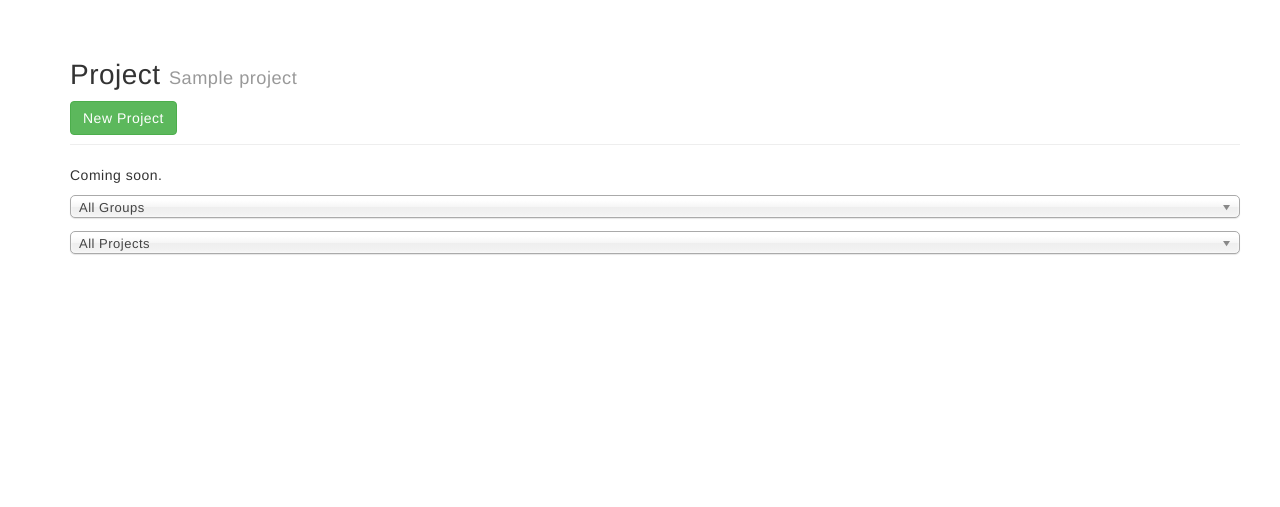
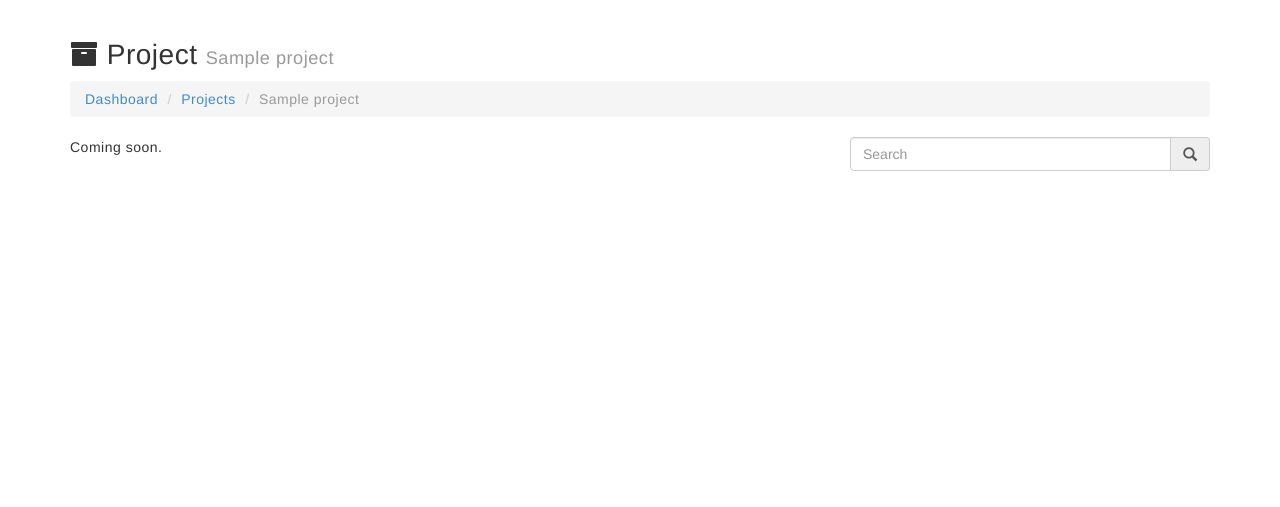
Before and after one commit to websightdesigns/project-manager, a CakePHP app: the page made by app/View/Projects/view.ctp in a window 1280 px wide. Shown: the part 77-584 px from the top of the page. Run offline with PHP 8.4 and a stand-in for CakePHP, Linux system fonts and the light colour scheme; the template is opened without the code that fills it: most values are stand-ins (such as "Sample title", 1, 10 or a date in 2020); data that the repository does not hold is empty; some libraries are stand-ins or nearby versions.

Commit message:
modifying calendar styles, view project, add project, actions index

```diff
--- a/app/View/Actions/index.ctp
+++ b/app/View/Actions/index.ctp
@@ -29,6 +29,7 @@
 	</div>
 	<div class="col-md-8 col-md-pull-4">
 		<div class="list-group activity-list">
+			<?php if(!empty($actions) && is_array($actions)) { ?>
 				<?php foreach ($actions as $action): ?>
 					<?php
 						if($action['Action']['status'] == "new") $status = "primary";
@@ -42,6 +43,7 @@
 						<p class="list-group-item-text"><span class="label label-status label-<? echo $status; ?>"><?php echo strtoupper($action['Action']['status']); ?></span> <i class="fa fa-ticket"></i> <strong><?php echo $action['User']['name']; ?></strong> <span class="action"><?php echo $action['Action']['action']; ?></span> <span class="label label-default">#<?php echo $action['Action']['ticket_id']; ?></span> <?php echo $action['Ticket']['title']; ?> <small>in <em class="text-muted"><?php echo $action['Project']['title']; ?></em></small></p>
 					</a>
 				<?php endforeach; ?>
+			<?php } ?>
 		</div>
 	</div>
 </div>
--- a/app/View/Projects/view.ctp
+++ b/app/View/Projects/view.ctp
@@ -1,39 +1,25 @@
 <!-- app/View/Projects/view.ctp -->
-<div class="container marketing">
-    <div class="row">
-        <div class="span8">
-            <div class="page-header">
-                <h1>Project <small><?php echo $project['Project']['title']; ?></small></h1>
-                <a href="<?php echo $this->webroot; ?>projects/add" class="newbtn btn btn-success">New Project</a>
+
+<h1><i class="fa fa-archive"></i> Project <small><?php echo $project['Project']['title']; ?></small></h1>
+
+<ol class="breadcrumb">
+    <li><a href="<?php echo $this->webroot; ?>">Dashboard</a></li>
+    <li><a href="<?php echo $this->webroot; ?>projects">Projects</a></li>
+    <li class="active"><?php echo $project['Project']['title']; ?></li>
+</ol>
+
+<div class="row">
+    <div class="col-md-4 col-md-push-8">
+        <form role="form">
+            <div class="form-group">
+                <div class="input-group">
+                    <input type="text" class="form-control" placeholder="Search">
+                    <span class="input-group-addon"><span class="glyphicon glyphicon-search"></span></span>
+                </div>
             </div>
-            <div>
-                <p>Coming soon.</p>
-            </div>
-        </div>
-        <div class="span4">
-            <div class="selectprojectgroup">
-                <select id="projectgroupfilter" data-placeholder="Choose a Project Group..." class="chosen" style="width:350px;" tabindex="3">
-                    <option value="">All Groups</option>
-                    <?php
-                        foreach($projects AS $project) {
-                            $id = $project['Project']['id'];
-                            $projectgroups[$id] = $project['Project']['group'];
-                        }
-                        $projectgroups = array_unique($projectgroups);
-                        foreach($projectgroups AS $key => $group) {
-                            echo '<option value="' . $key . '">' . $group . '</option>';
-                        }
-                    ?>
-                </select>
-            </div>
-            <div class="selectproject">
-                <select id="projectfilter" data-placeholder="Choose a Project..." class="chosen" style="width:350px;" tabindex="3">
-                    <option value="">All Projects</option>
-                    <?php foreach($projects AS $project) { ?>
-                    <option value="<?php echo $project['Project']['id']; ?>"><?php echo $project['Project']['title']; ?></option>
-                    <?php } ?>
-                </select>
-            </div>
-        </div>
+        </form>
+    </div>
+    <div class="projects col-md-8 col-md-pull-4">
+        <p>Coming soon.</p>
     </div>
 </div>
--- a/app/webroot/css/main.css
+++ b/app/webroot/css/main.css
@@ -314,15 +314,13 @@ body {
 .monthtabs li:hover { background-color: #eee; }
 .monthtabs li.active { background-color: #e3e3e3; }
 .calendar {
-  width: 756px;
+  width: 100%;
   min-height: 450px;
   float: right;
   clear: none;
   position: relative;
-  background: #e3e3e3;
-  margin-top: 3px;
+  margin-top: 1em;
   margin-bottom: 3em;
-  padding: 0.5em;
 }
 .month {
   margin: 0;
@@ -330,7 +328,7 @@ body {
 .month.active { display: block; }
 .month:not(.active) { display: none; }
 .month header {
-  width: 744px;
+  width: 100%;
   color: #fff;
   background: #777;
   margin: 0;
@@ -338,7 +336,7 @@ body {
   text-align: center;
 }
 .day {
-  width: 12.3%;
+  width: 14.28571428571429%;
   height: 80px;
   margin: 0;
   background: #fff;
@@ -353,7 +351,7 @@ body {
 .day.active { background: #9CF9F9; }
 .day.active:hover { background: #00ffff; }
 .emptyday {
-  width: 12.3%;
+  width: 14.28571428571429%;
   height: 80px;
   margin: 0;
   background: #e3e3e3;
@@ -371,7 +369,7 @@ body {
   width: 100%;
 }
 .calendar-day-head {
-  width: 12.3%;
+  width: 14.28571428571429%;
   float: left;
   clear: none;
   margin: 0;
```
Also changed, not shown: app/View/Projects/add.ctp (+7 -3 lines). Lines whose indentation alone changed are shown as unchanged.
